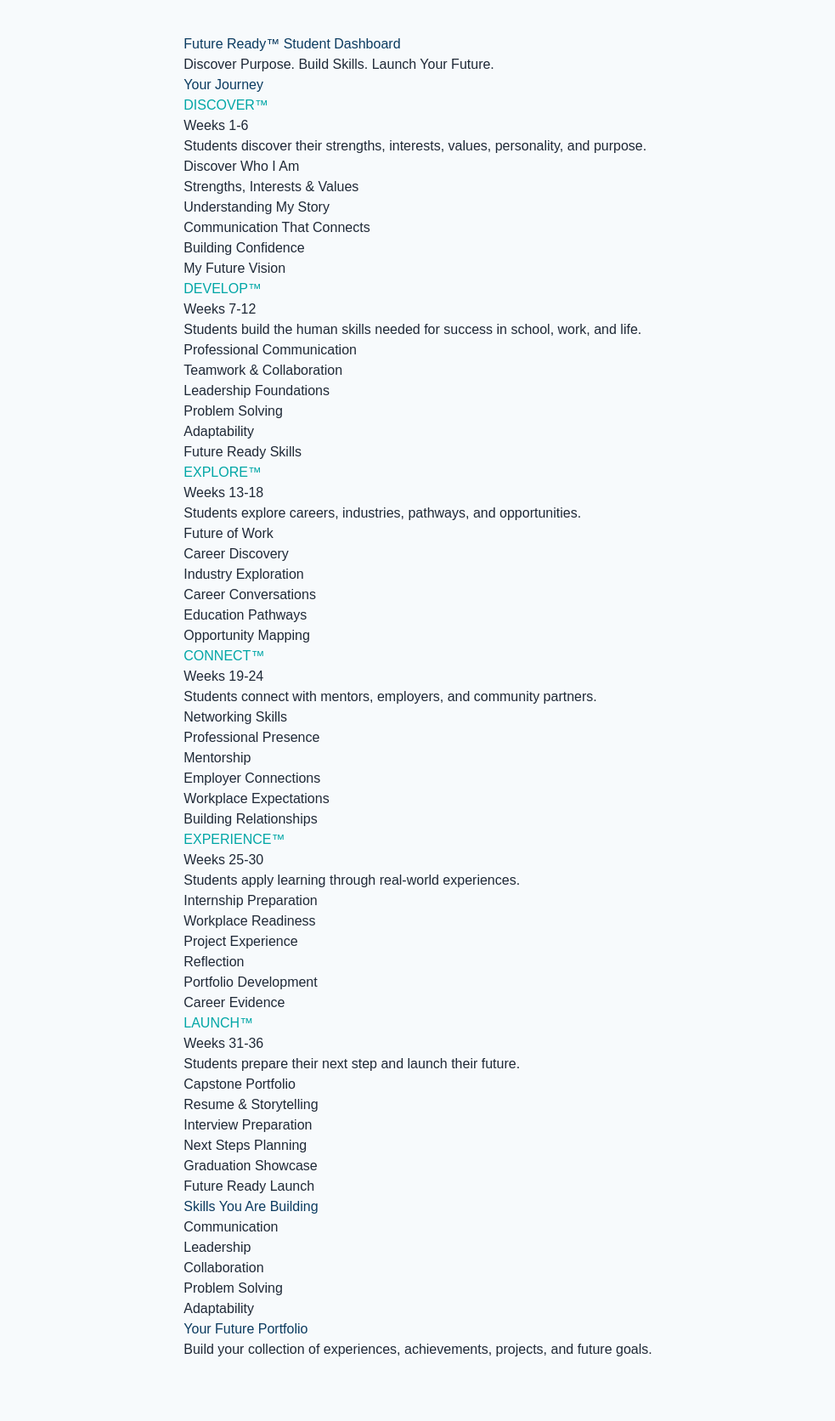
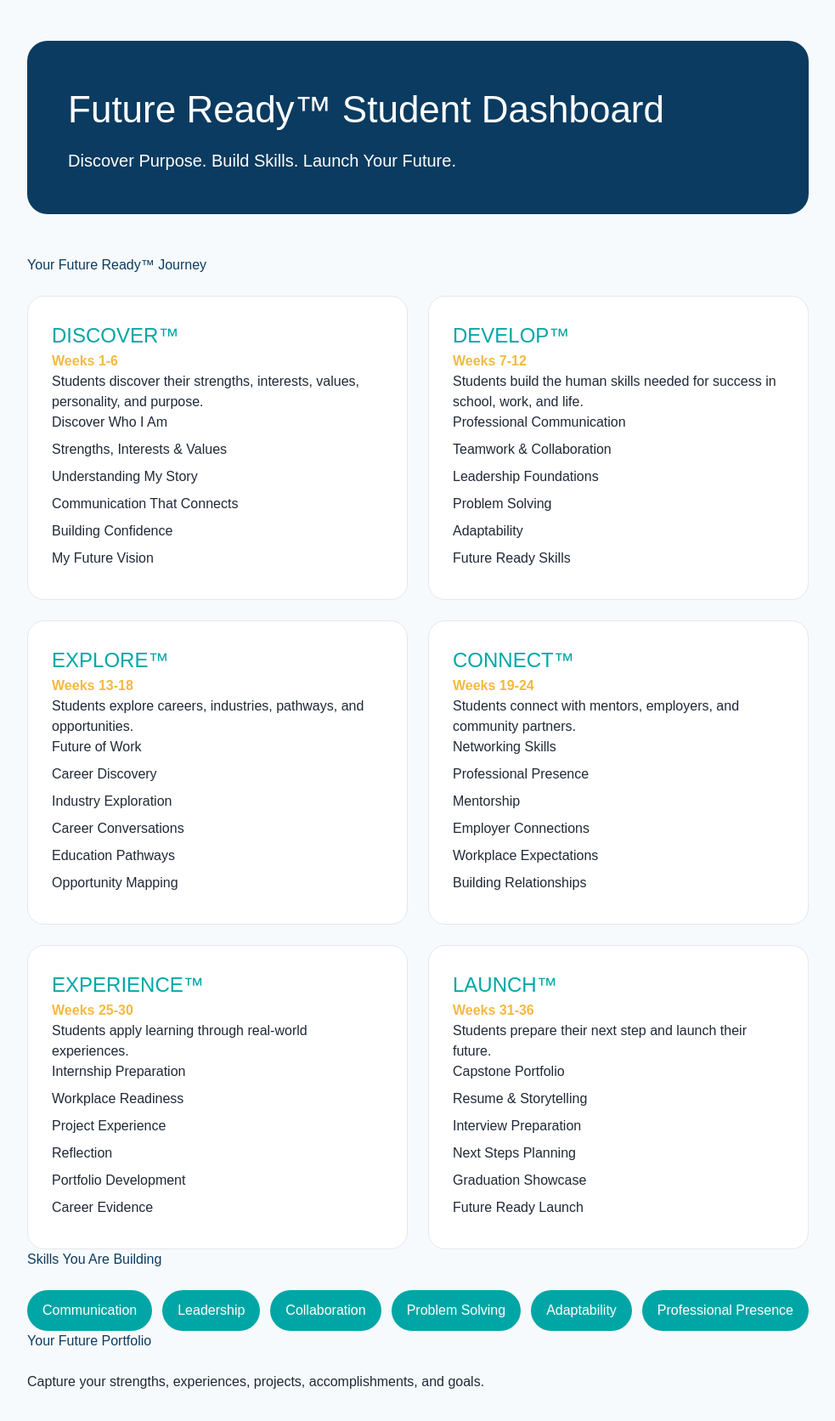
Before and after one commit to Link-Lake-Norman/Build6-, a Next.js app: page /dashboard in a window 1280 px wide. Shown: the top 1672 px of the page at 85% size, without its empty margins (148-1131 px from the left). Before the commit the page ends 1640 px from the top, so only its background shows below. Built offline with nearby package versions, Linux system fonts and the light colour scheme.

Commit message:
Create Future Ready branded student dashboard

```diff
--- a/app/dashboard/page.tsx
+++ b/app/dashboard/page.tsx
@@ -3,44 +3,61 @@ import { curriculum } from "@/content/curriculum";
 export default function DashboardPage() {
   return (
     <main>
+      <section className="hero">
         <h1>Future Ready™ Student Dashboard</h1>
-
         <p>
           Discover Purpose. Build Skills. Launch Your Future.
         </p>
+      </section>
 
-      <h2>Your Journey</h2>
+      <section>
+        <h2>Your Future Ready™ Journey</h2>
 
+        <div className="journey-grid">
           {curriculum.map((phase) => (
-        <section key={phase.phase}>
+            <article className="journey-card" key={phase.phase}>
               <h3>{phase.phase}</h3>
-          <p>{phase.weeks}</p>
-          <p>{phase.description}</p>
+
+              <p className="weeks">
+                {phase.weeks}
+              </p>
+
+              <p>
+                {phase.description}
+              </p>
 
               <ul>
                 {phase.modules.map((module) => (
-              <li key={module}>{module}</li>
+                  <li key={module}>
+                    {module}
+                  </li>
                 ))}
               </ul>
+            </article>
+          ))}
+        </div>
       </section>
-      ))}
 
+      <section>
         <h2>Skills You Are Building</h2>
 
-      <ul>
-        <li>Communication</li>
-        <li>Leadership</li>
-        <li>Collaboration</li>
-        <li>Problem Solving</li>
-        <li>Adaptability</li>
-      </ul>
+        <div className="skills">
+          <span>Communication</span>
+          <span>Leadership</span>
+          <span>Collaboration</span>
+          <span>Problem Solving</span>
+          <span>Adaptability</span>
+          <span>Professional Presence</span>
+        </div>
+      </section>
 
+      <section>
         <h2>Your Future Portfolio</h2>
-
         <p>
-        Build your collection of experiences, achievements,
-        projects, and future goals.
+          Capture your strengths, experiences, projects,
+          accomplishments, and goals.
         </p>
+      </section>
     </main>
   );
 }
--- a/app/globals.css
+++ b/app/globals.css
@@ -6,6 +6,11 @@
   --future-accent: #F4B942;
   --future-light: #F7FAFC;
   --future-dark: #1F2937;
+  --future-card: #ffffff;
+}
+
+* {
+  box-sizing: border-box;
 }
 
 body {
@@ -18,17 +23,68 @@ body {
 main {
   max-width: 1200px;
   margin: 0 auto;
-  padding: 40px 24px;
+  padding: 48px 24px;
 }
 
-h1 {
-  color: var(--future-primary);
+.hero {
+  background: var(--future-primary);
+  color: white;
+  padding: 48px;
+  border-radius: 24px;
+  margin-bottom: 48px;
+}
+
+.hero h1 {
+  color: white;
+  font-size: 44px;
+  margin-bottom: 12px;
+}
+
+.hero p {
+  font-size: 20px;
 }
 
 h2 {
   color: var(--future-primary);
+  margin-bottom: 24px;
 }
 
 h3 {
   color: var(--future-secondary);
+  font-size: 24px;
 }
+
+.journey-grid {
+  display: grid;
+  grid-template-columns: repeat(auto-fit, minmax(300px, 1fr));
+  gap: 24px;
+}
+
+.journey-card {
+  background: var(--future-card);
+  padding: 28px;
+  border-radius: 20px;
+  border: 1px solid #e5e7eb;
+}
+
+.weeks {
+  font-weight: bold;
+  color: var(--future-accent);
+}
+
+.journey-card li {
+  margin-bottom: 8px;
+}
+
+.skills {
+  display: flex;
+  flex-wrap: wrap;
+  gap: 12px;
+}
+
+.skills span {
+  background: var(--future-secondary);
+  color: white;
+  padding: 12px 18px;
+  border-radius: 999px;
+}
```
Lines whose indentation alone changed are shown as unchanged.
